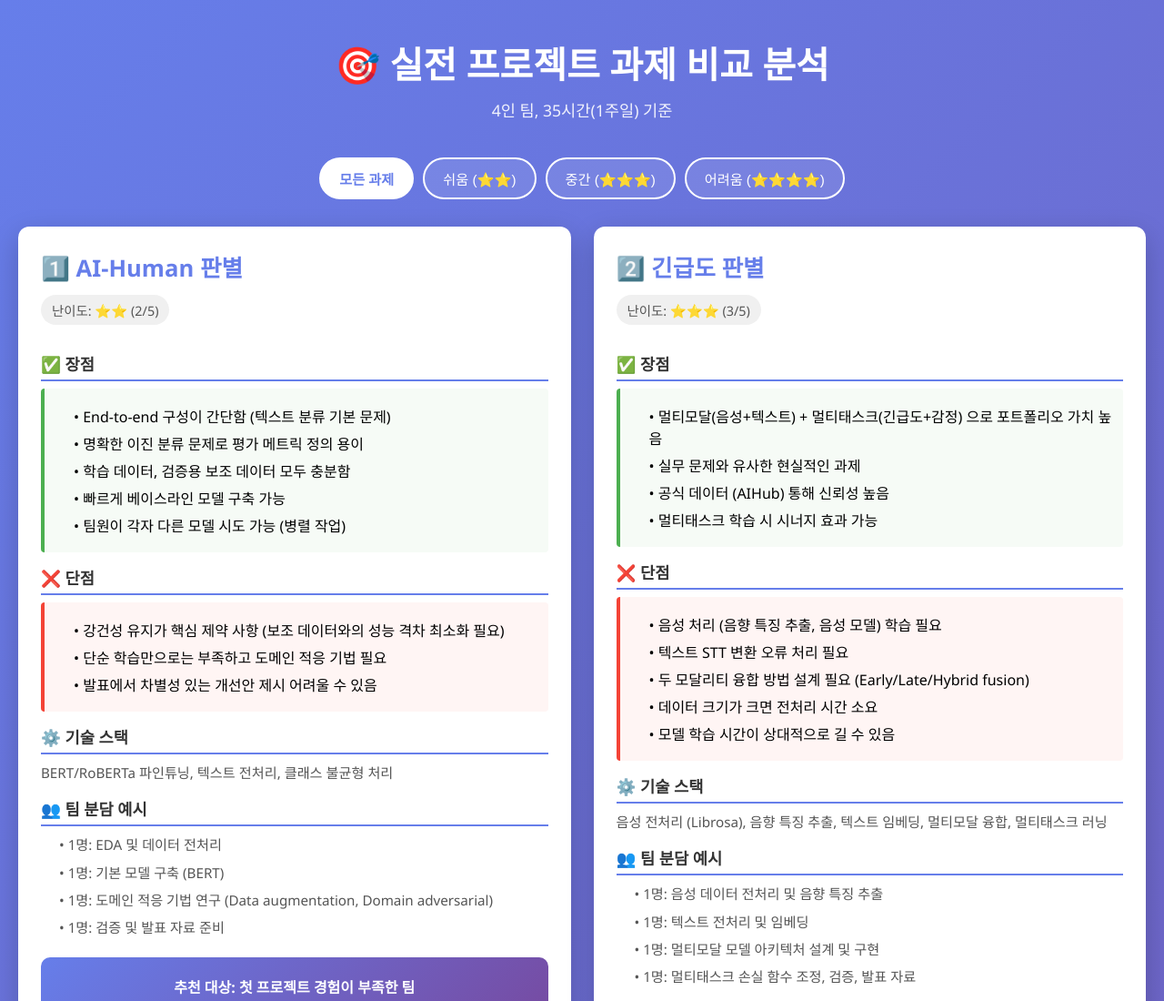
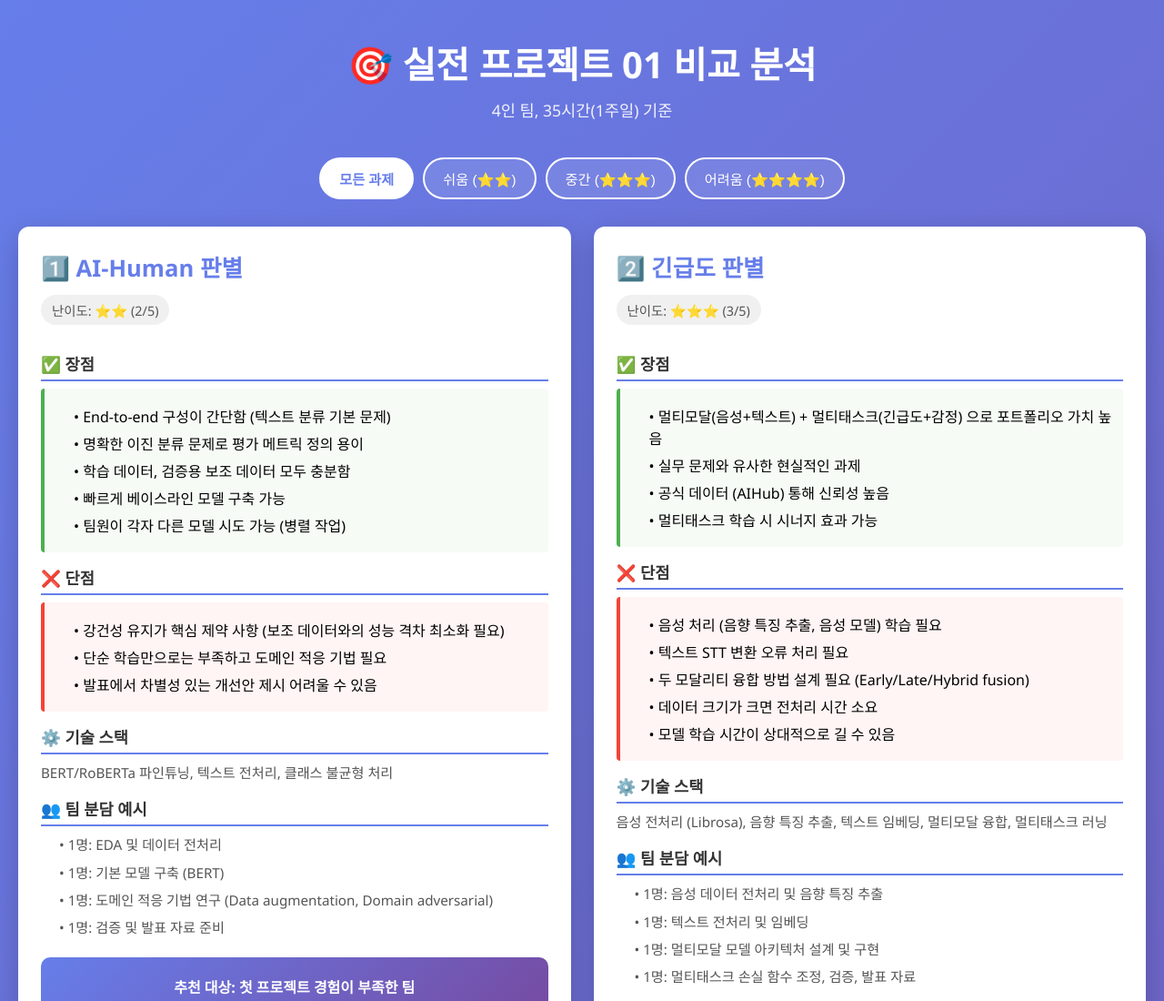
Before and after one commit to cccwon2/ainlp1, a plain HTML site: page index.html in a window 1280 px wide. Shown: the top 1100 px of the page at 91% size. Drawn offline with Linux system fonts and the light colour scheme.

Commit message:
Update project title and heading in index.html

```diff
--- a/index.html
+++ b/index.html
@@ -3,7 +3,7 @@
 <head>
     <meta charset="UTF-8">
     <meta name="viewport" content="width=device-width, initial-scale=1.0">
-    <title>프로젝트 과제 분석</title>
+    <title>실전 프로젝트 01 비교 분석</title>
     <style>
         * {
             margin: 0;
@@ -210,7 +210,7 @@
 </head>
 <body>
     <div class="container">
-        <h1>🎯 실전 프로젝트 과제 비교 분석</h1>
+        <h1>🎯 실전 프로젝트 01 비교 분석</h1>
         <p class="subtitle">4인 팀, 35시간(1주일) 기준</p>
 
         <div class="filter-buttons">
```
